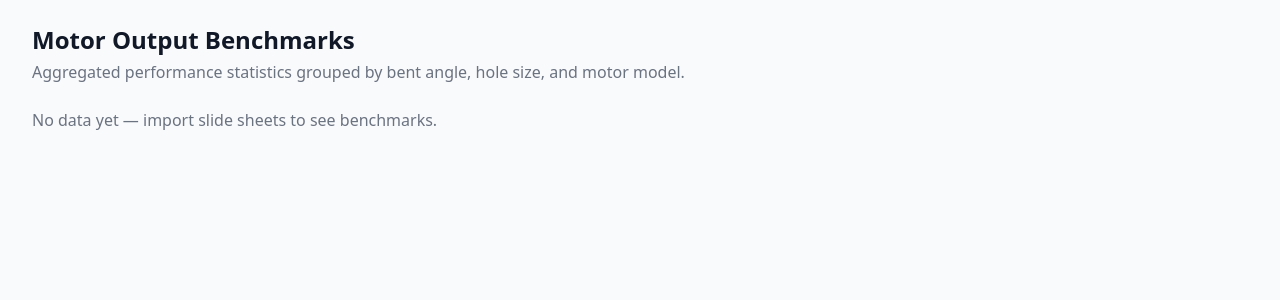
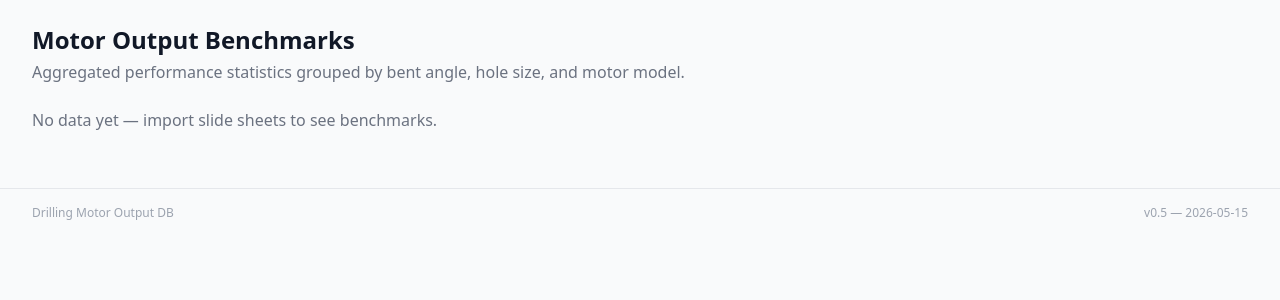
Before and after one commit to mrkaqz/drillingDB, a FastAPI app: page /benchmarks in a window 1280 px wide. Shown: the part 65-365 px from the top of the page. Run offline with FastAPI, Linux system fonts and the light colour scheme; some libraries are stand-ins or nearby versions.

Commit message:
Add version footer (v0.5, 2026-05-15)
VERSION and RELEASE_DATE defined in config.py, exposed as Jinja2 globals,
and rendered in a footer on every page. FastAPI /docs version synced too.

Co-Authored-By: Claude Sonnet 4.6 <noreply@anthropic.com>

```diff
--- a/src/drilling_app/config.py
+++ b/src/drilling_app/config.py
@@ -17,3 +17,6 @@ UPLOAD_DIR.mkdir(parents=True, exist_ok=True)
 EXPORT_DIR.mkdir(parents=True, exist_ok=True)
 
 DEFAULT_STAND_LENGTH_FT: float = 100.0
+
+VERSION = "0.5"
+RELEASE_DATE = "2026-05-15"
--- a/src/drilling_app/main.py
+++ b/src/drilling_app/main.py
@@ -12,7 +12,8 @@ from .web import pages as web_pages
 # Create all tables on startup (Alembic handles migrations; this is a fallback for fresh installs)
 Base.metadata.create_all(bind=engine)
 
-app = FastAPI(title="Drilling Motor Output DB", version="1.0.0")
+from .config import VERSION
+app = FastAPI(title="Drilling Motor Output DB", version=VERSION)
 
 # Static files
 if STATIC_DIR.exists():
--- a/src/drilling_app/templates/base.html
+++ b/src/drilling_app/templates/base.html
@@ -57,5 +57,12 @@
   {% block content %}{% endblock %}
 </main>
 
+<footer class="border-t border-gray-200 mt-8">
+  <div class="max-w-7xl mx-auto px-4 sm:px-6 lg:px-8 py-4 flex items-center justify-between">
+    <span class="text-gray-400 text-xs">Drilling Motor Output DB</span>
+    <span class="text-gray-400 text-xs">v{{ app_version }} &mdash; {{ app_release_date }}</span>
+  </div>
+</footer>
+
 </body>
 </html>
--- a/src/drilling_app/web/pages.py
+++ b/src/drilling_app/web/pages.py
@@ -6,12 +6,13 @@ from fastapi.templating import Jinja2Templates
 from sqlalchemy.orm import Session, joinedload
 from sqlalchemy import desc
 
-from ..config import TEMPLATE_DIR
+from ..config import TEMPLATE_DIR, VERSION, RELEASE_DATE
 from ..db import get_db
 from ..models import Well, BhaRun, BhaConfig, MotorOutput
 
 router = APIRouter()
 templates = Jinja2Templates(directory=str(TEMPLATE_DIR))
+templates.env.globals.update(app_version=VERSION, app_release_date=RELEASE_DATE)
 
 
 @router.get("/", response_class=HTMLResponse)
```
